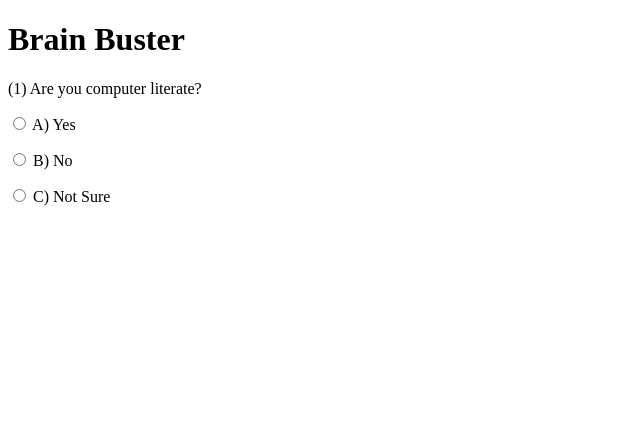
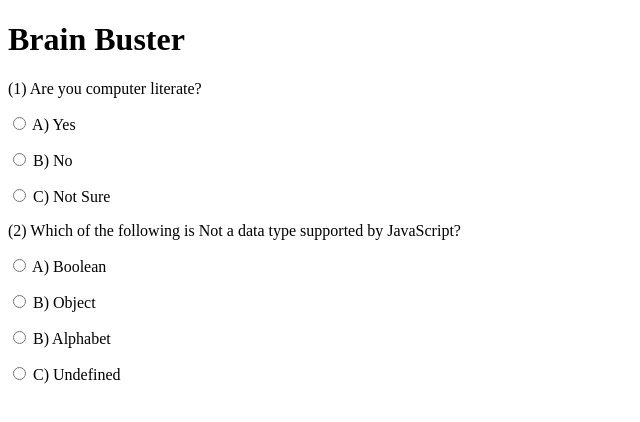
Before and after one commit to BrianJomo/Quiz-board-Project, a plain HTML site: page index.html in a window 1280 px wide. Shown: the whole page, without its empty margins (0-640 px from the left). Drawn offline with Linux system fonts and the light colour scheme.

Commit message:
It will form the second question of the website.

```diff
--- a/index.html
+++ b/index.html
@@ -18,3 +18,11 @@
      <p><input type="radio" name="quiz1" id="" value="No"> B) No </p>
      <p><input type="radio" name="quiz1" id="" value="Not Sure"> C) Not Sure </p>
     </div>
+
+    <div>
+      <P>(2) Which of the following is Not a data type supported by JavaScript?</P>
+      <p><input type="radio" name="quiz2" id="" value="Boolean"> A) Boolean </p>
+      <p><input type="radio" name="quiz2" id="" value="Object"> B) Object </p>
+      <p><input type="radio" name="quiz2" id="" value="Alphabet"> B) Alphabet </p>
+      <p><input type="radio" name="quiz2" id="" value="Undefined"> C) Undefined</p>
+    </div>
```
